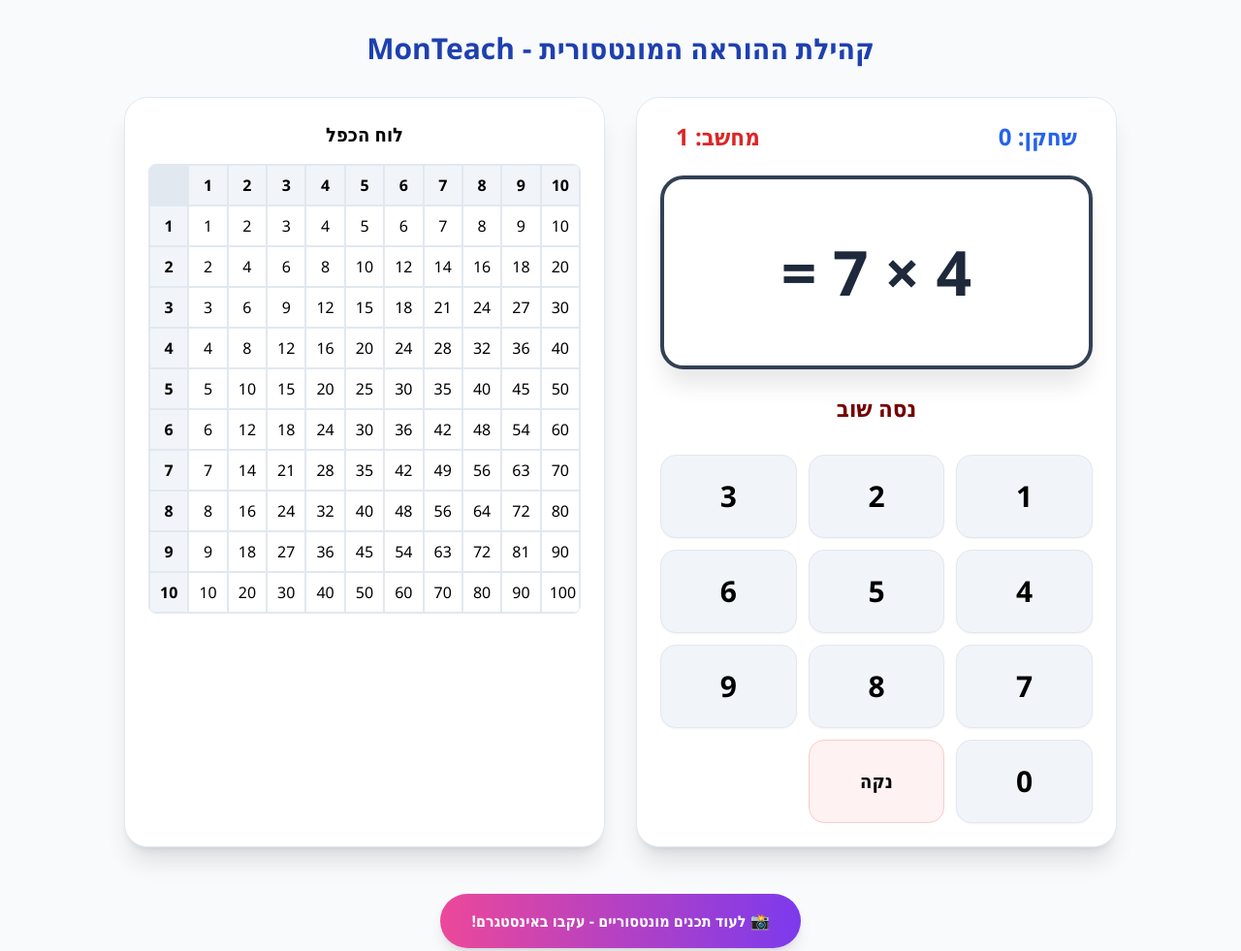
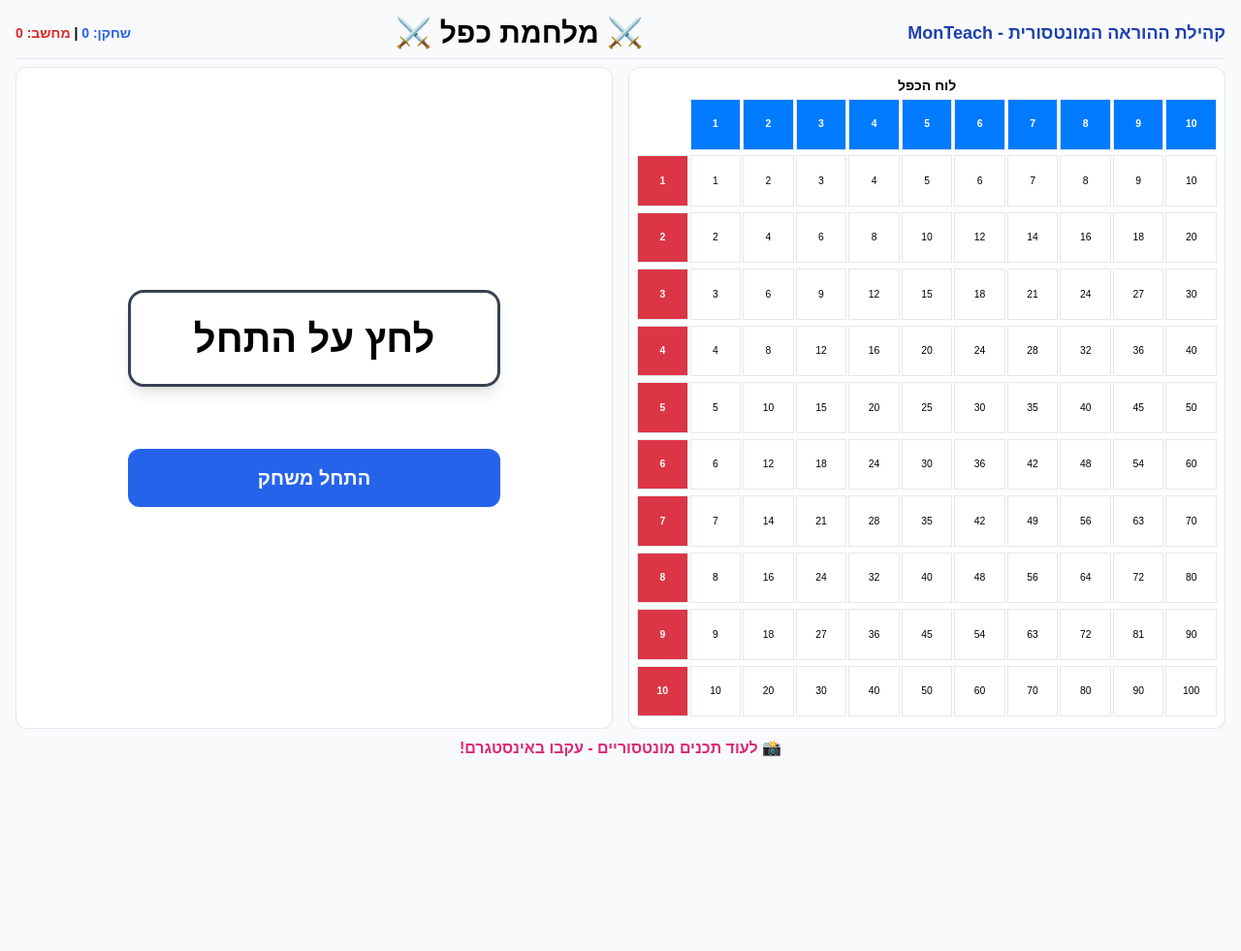
Before and after one commit to tslilsela/War-Multiplication-Game, a plain HTML site: page index.html in a window 1280 px wide. Shown: the top 981 px of the page at 97% size. After the commit the page ends 800 px from the top, so only its background shows below. Drawn offline with nearby package versions, Linux system fonts and the light colour scheme.

Commit message:
Add files via upload

```diff
--- a/index.html
+++ b/index.html
@@ -1,77 +1,63 @@
 <!DOCTYPE html>
-<html lang="he" dir="rtl">
+<html lang="he" dir="rtl" class="h-full">
 <head>
     <meta charset="UTF-8">
     <meta name="viewport" content="width=device-width, initial-scale=1.0">
     <title>מלחמת כפל - MonTeach</title>
     <script src="https://cdn.tailwindcss.com"></script>
     <style>
-        :root {
-            --primary: #2563eb;
-            --secondary: #dc2626;
-            --bg: #f8fafc;
-        }
-        body { font-family: 'Segoe UI', Tahoma, Geneva, Verdana, sans-serif; background-color: var(--bg); }
-        .card {
-            background: white;
-            border: 4px solid #334155;
-            border-radius: 1.5rem;
-            padding: 2rem;
-            box-shadow: 0 20px 25px -5px rgba(0,0,0,0.1);
-            text-align: center;
-            font-size: 4rem;
-            font-weight: 800;
-            height: 200px;
-            display: flex;
-            align-items: center;
-            justify-content: center;
-            color: #1e293b;
-        }
-        .ltr-container { direction: ltr; }
-        .cell { border: 1px solid #e2e8f0; padding: 0.5rem; text-align: center; }
-        .header { background: #f1f5f9; font-weight: bold; }
+        body { height: 100vh; overflow: hidden; margin: 0; display: flex; flex-direction: column; font-family: sans-serif; }
+        .grid-cell { aspect-ratio: 1/1; display: flex; align-items: center; justify-content: center; font-size: 0.65rem; border: 0.5px solid #e2e8f0; }
+        .header-blue { background-color: #007bff; color: white; }
+        .header-red { background-color: #dc3545; color: white; }
+        .game-card { font-size: 2.5rem; font-weight: 800; display: flex; align-items: center; justify-content: center; height: 100px; border: 3px solid #374151; border-radius: 1rem; }
     </style>
 </head>
-<body class="p-4 md:p-8 min-h-screen flex flex-col items-center">
+<body class="bg-gray-50 p-2 md:p-4">
 
-    <header class="w-full max-w-5xl text-center mb-8">
-        <a href="https://monteach.co.il/" target="_blank"
-           class="text-2xl md:text-3xl font-bold text-blue-800 hover:text-blue-600 transition-colors">
-           קהילת ההוראה המונטסורית - MonTeach
+    <header class="flex justify-between items-center pb-2 border-b mb-2">
+        <a href="https://monteach.co.il/" target="_blank" class="text-blue-800 font-bold text-sm md:text-lg hover:underline">
+            קהילת ההוראה המונטסורית - MonTeach
         </a>
+        <h1 class="text-xl md:text-3xl font-bold flex items-center gap-2">
+            ⚔️ מלחמת כפל ⚔️
+        </h1>
+        <div class="text-sm font-bold">
+            <span class="text-blue-600">שחקן: <span id="p-score">0</span></span> |
+            <span class="text-red-600">מחשב: <span id="c-score">0</span></span>
+        </div>
     </header>
 
-    <div class="max-w-5xl w-full grid grid-cols-1 lg:grid-cols-2 gap-8">
+    <main class="flex-grow flex flex-col md:flex-row gap-4 overflow-hidden">
 
-        <!-- Game Column -->
-        <div class="bg-white p-6 rounded-3xl shadow-xl border border-slate-200 flex flex-col gap-6">
-            <div class="text-center font-bold text-2xl flex justify-between px-4">
-                <span class="text-blue-600">שחקן: <span id="p-score">0</span></span>
-                <span class="text-red-600">מחשב: <span id="c-score">0</span></span>
+        <!-- Multiplication Chart (LTR) -->
+        <div class="w-full md:w-1/2 flex flex-col bg-white p-2 rounded-xl shadow-sm border border-gray-200 overflow-hidden">
+            <h2 class="text-center font-bold text-sm mb-1">לוח הכפל</h2>
+            <div id="chart" class="grid grid-cols-11 gap-0.5 flex-grow" style="direction: ltr;">
+                <!-- Chart injected by JS -->
             </div>
+        </div>
 
-            <div id="card" class="card">---</div>
-            <div id="feedback" class="text-center text-2xl font-bold h-10 transition-all duration-300"></div>
+        <!-- Game Panel -->
+        <div class="w-full md:w-1/2 flex flex-col bg-white p-4 rounded-xl shadow-sm border border-gray-200 items-center justify-center gap-4">
+            <div id="card" class="game-card w-full max-w-sm shadow-lg text-center">
+                לחץ על התחל
+            </div>
+            <div id="feedback" class="h-8 font-bold text-xl"></div>
 
-            <div class="grid grid-cols-3 gap-3" id="numpad">
+            <!-- Controls -->
+            <button id="start-btn" class="bg-blue-600 text-white px-8 py-4 rounded-xl text-xl font-bold hover:bg-blue-700 transition w-full max-w-sm">התחל משחק</button>
+
+            <div id="numpad" class="grid grid-cols-3 gap-2 w-full max-w-sm hidden">
                 <!-- Numpad injected by JS -->
             </div>
         </div>
 
-        <!-- Chart Column -->
-        <div class="bg-white p-6 rounded-3xl shadow-xl border border-slate-200 ltr-container">
-            <h2 class="text-center font-bold text-xl mb-4" style="direction: rtl;">לוח הכפל</h2>
-            <div id="chart" class="grid grid-cols-11 gap-0 bg-slate-200 border border-slate-200 rounded-lg overflow-hidden">
-                <!-- Chart injected by JS -->
-            </div>
-        </div>
+    </main>
 
-    </div>
-
-    <footer class="mt-12 text-center">
-        <a href="https://www.instagram.com/montessori.teaching/" target="_blank"
-           class="inline-block bg-gradient-to-r from-pink-500 to-violet-600 text-white font-bold py-4 px-8 rounded-full shadow-lg hover:scale-105 transition-transform duration-200">
-           📸 לעוד תכנים מונטסוריים - עקבו באינסטגרם!
+    <footer class="pt-2 text-center">
+        <a href="https://www.instagram.com/montessori.teaching/" target="_blank" class="text-pink-600 font-bold hover:underline">
+            📸 לעוד תכנים מונטסוריים - עקבו באינסטגרם!
         </a>
     </footer>
 
@@ -82,117 +68,110 @@
         let computer = 0;
         let userAnswer = "";
         let timer;
-        const TIME_LIMIT = 5000; // 5 seconds for "War" tension
+        const TIME_LIMIT = 5000;
 
         const cardDisplay = document.getElementById('card');
         const feedbackDisplay = document.getElementById('feedback');
         const pScore = document.getElementById('p-score');
         const cScore = document.getElementById('c-score');
         const numpad = document.getElementById('numpad');
+        const startBtn = document.getElementById('start-btn');
 
         function initDeck() {
             deck = [];
             for(let i=1; i<=10; i++) {
-                for(let j=1; j<=10; j++) {
-                    deck.push({a: i, b: j, res: i*j});
-                }
+                for(let j=1; j<=10; j++) deck.push({a: i, b: j, res: i*j});
             }
-            // Shuffle
             deck.sort(() => Math.random() - 0.5);
-            currentIndex = 0;
-            player = 0;
-            computer = 0;
+            currentIndex = 0; player = 0; computer = 0;
+            updateScore();
+        }
+
+        function updateScore() {
             pScore.innerText = player;
             cScore.innerText = computer;
         }
 
-        // Initialize Numpad
-        [1, 2, 3, 4, 5, 6, 7, 8, 9, 0].forEach(n => {
+        function buildChart() {
+            const chart = document.getElementById('chart');
+            chart.innerHTML = '';
+            chart.appendChild(document.createElement('div')); // Corner
+            for(let i=1; i<=10; i++) { const h=document.createElement('div'); h.className='grid-cell font-bold header-blue'; h.innerText=i; chart.appendChild(h); }
+            for(let r=1; r<=10; r++) {
+                const rh = document.createElement('div'); rh.className='grid-cell font-bold header-red'; rh.innerText=r; chart.appendChild(rh);
+                for(let c=1; c<=10; c++) {
+                    const cell = document.createElement('div'); cell.className='grid-cell bg-white'; cell.innerText=r*c; chart.appendChild(cell);
+                }
+            }
+        }
+
+        [1,2,3,4,5,6,7,8,9,0].forEach(n => {
             const btn = document.createElement('button');
-            btn.className = "bg-slate-100 hover:bg-blue-100 p-6 rounded-2xl font-bold text-3xl transition shadow-sm border border-slate-200";
+            btn.className = "bg-gray-100 p-3 rounded-lg font-bold text-lg hover:bg-blue-100 transition";
             btn.innerText = n;
             btn.onclick = () => handleInput(n);
             numpad.appendChild(btn);
         });
-
         const clearBtn = document.createElement('button');
-        clearBtn.className = "bg-red-50 hover:bg-red-100 p-6 rounded-2xl font-bold text-xl transition col-span-1 border border-red-200";
+        clearBtn.className = "bg-red-100 p-3 rounded-lg font-bold text-lg col-span-3";
         clearBtn.innerText = "נקה";
         clearBtn.onclick = () => { userAnswer = ""; updateCardView(); };
         numpad.appendChild(clearBtn);
 
-        // Build Multiplication Chart (LTR)
-        const chart = document.getElementById('chart');
-        chart.appendChild(document.createElement('div')); // Empty corner
-        for(let i=1; i<=10; i++) { const h=document.createElement('div'); h.className='cell header'; h.innerText=i; chart.appendChild(h); }
-        for(let r=1; r<=10; r++) {
-            const rh = document.createElement('div'); rh.className='cell header'; rh.innerText=r; chart.appendChild(rh);
-            for(let c=1; c<=10; c++) {
-                const cell = document.createElement('div'); cell.className='cell bg-white'; cell.innerText=r*c; chart.appendChild(cell);
-            }
-        }
-
         function updateCardView() {
-            if (currentIndex >= deck.length) {
-                cardDisplay.innerText = "המשחק נגמר!";
-                return;
-            }
-            const card = deck[currentIndex];
-            cardDisplay.innerText = `${card.a} × ${card.b} = ${userAnswer}`;
-        }
-
-        function nextCard(isWinner) {
-            clearTimeout(timer);
-            if (!isWinner) {
-                computer++;
-                cScore.innerText = computer;
-                feedbackDisplay.innerText = "נסה שוב";
-                feedbackDisplay.style.color = "red";
-            } else {
-                player++;
-                pScore.innerText = player;
-                feedbackDisplay.innerText = "צדקת!";
-                feedbackDisplay.style.color = "green";
-            }
-
-            currentIndex++;
-            userAnswer = "";
-
-            setTimeout(() => {
-                feedbackDisplay.innerText = "";
-                if (currentIndex < deck.length) {
-                    startTimer();
-                    updateCardView();
-                } else {
-                    cardDisplay.innerText = "סיום המשחק!";
-                }
-            }, 800); // Slight delay to show result
-        }
-
-        function startTimer() {
-            timer = setTimeout(() => {
-                nextCard(false); // Time out = computer takes card
-            }, TIME_LIMIT);
+            if (currentIndex >= deck.length) { cardDisplay.innerText = "המשחק נגמר!"; return; }
+            // Fixed equation format a x b =
+            cardDisplay.innerText = `${deck[currentIndex].a} × ${deck[currentIndex].b} = ${userAnswer}`;
         }
 
         function handleInput(num) {
             userAnswer += num;
             updateCardView();
+            const currentCard = deck[currentIndex];
+            if (parseInt(userAnswer) === currentCard.res) nextRound(true);
+            else if (userAnswer.length >= String(currentCard.res).length) nextRound(false);
+        }
 
-            const currentCard = deck[currentIndex];
-            const val = parseInt(userAnswer);
+        function nextRound(isCorrect) {
+            clearTimeout(timer);
+            if (isCorrect) {
+                player++;
+                feedbackDisplay.innerText = "צדקת!";
+                feedbackDisplay.className = "h-8 font-bold text-xl text-green-600";
+            } else {
+                computer++;
+                feedbackDisplay.innerText = "נסה שוב";
+                feedbackDisplay.className = "h-8 font-bold text-xl text-red-600";
+            }
+            updateScore();
+            currentIndex++;
+            userAnswer = "";
 
-            if (val === currentCard.res) {
-                nextCard(true);
-            } else if (userAnswer.length >= String(currentCard.res).length) {
-                // If wrong number of digits entered, treat as wrong
-                nextCard(false);
+            if (currentIndex < deck.length) {
+                setTimeout(() => {
+                    feedbackDisplay.innerText = "";
+                    updateCardView();
+                    startTimer();
+                }, 1000);
+            } else {
+                cardDisplay.innerText = "נגמרו הקלפים!";
             }
         }
 
-        initDeck();
-        updateCardView();
-        startTimer();
+        function startTimer() {
+            clearTimeout(timer);
+            timer = setTimeout(() => nextRound(false), TIME_LIMIT);
+        }
+
+        startBtn.onclick = () => {
+            startBtn.classList.add('hidden');
+            numpad.classList.remove('hidden');
+            initDeck();
+            updateCardView();
+            startTimer();
+        };
+
+        buildChart();
     </script>
 </body>
 </html>
```
